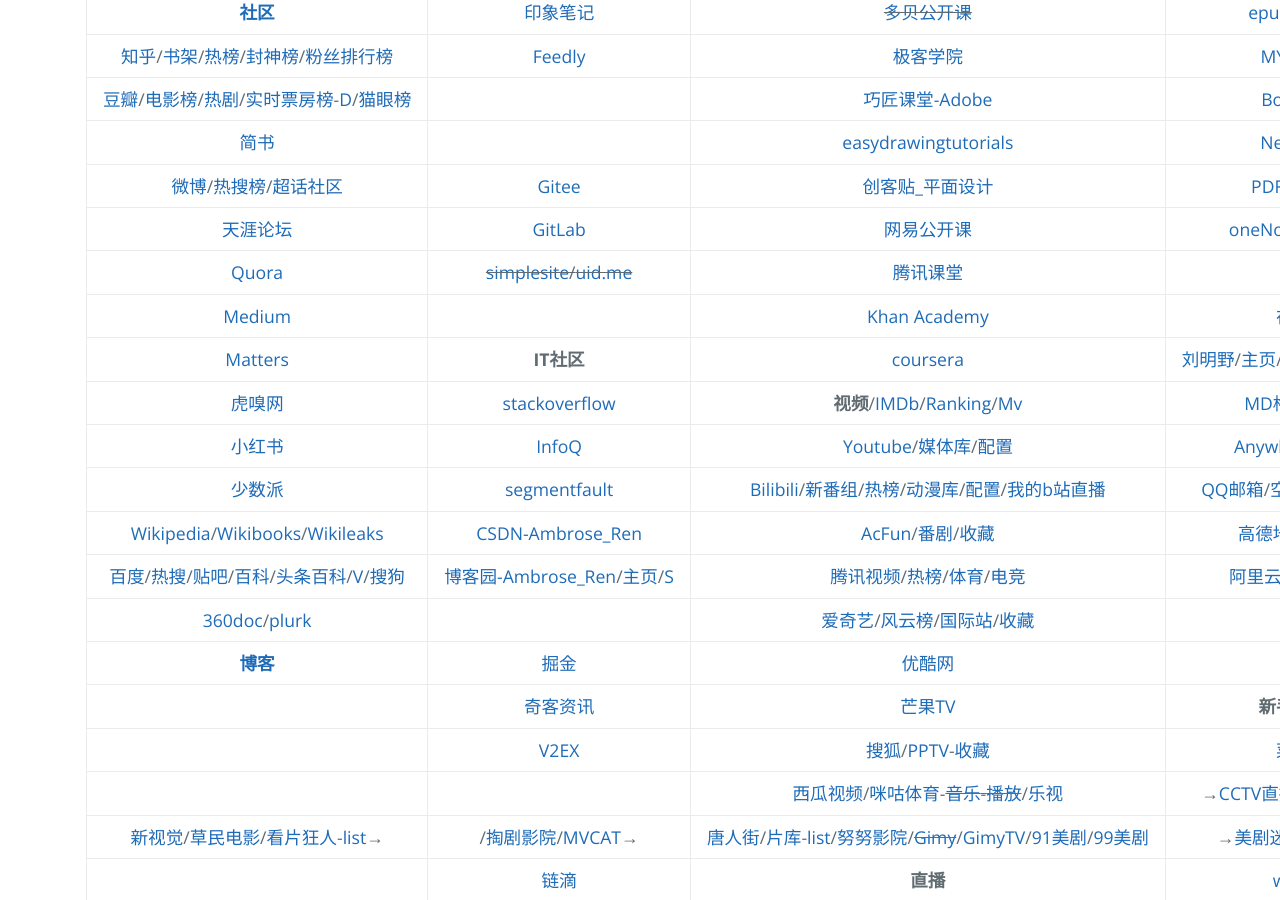
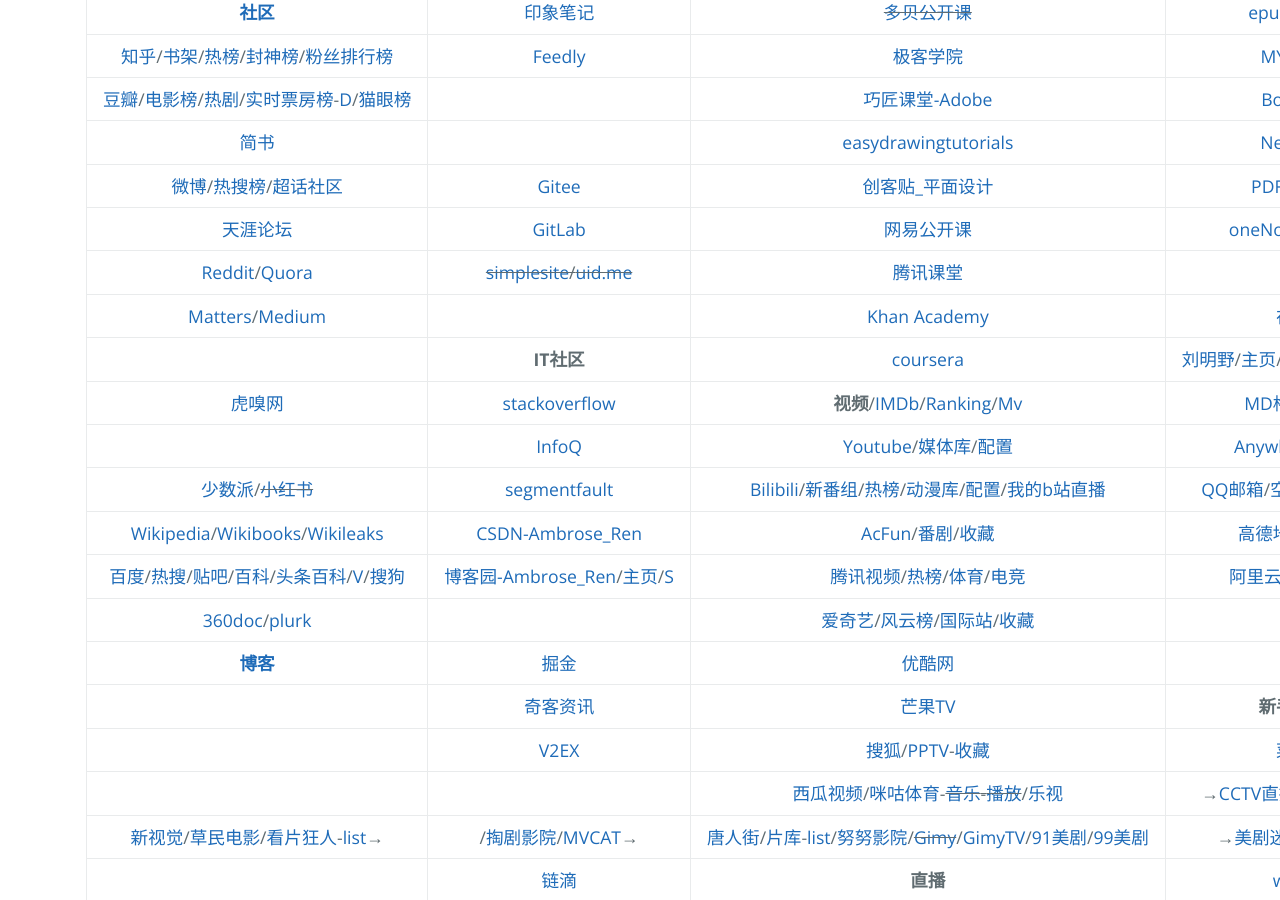
Before and after one commit to AmbroseRen/test, a Jekyll site: the page built from navigation.md, in a window 1280 px wide and 900 px high, scrolled down 403 px. Built offline with Jekyll 4.4.1, drawn with Linux system fonts in a browser that asks for light colours; our own code applies the rules of GitHub Pages for plain Markdown files; the repository's description, which GitHub fills in, is left out.

Commit message:
Update navigation.md

```diff
--- a/navigation.md
+++ b/navigation.md
@@ -36,12 +36,12 @@
 | [简书](https://www.jianshu.com/subscriptions#/timeline) | []() | [easydrawingtutorials](https://www.easydrawingtutorials.com/index.php/disney/81-draw-mickey-mouse) | [Neat Reader](https://www.neat-reader.cn/webapp#/) |
 | [微博](https://weibo.com/3626507391/follow)/[热搜榜](https://s.weibo.com/top/summary)/[超话社区](https://huati.weibo.cn/discovery/super) | [Gitee](https://gitee.com/) | [创客贴_平面设计](https://www.chuangkit.com/designtools/designindex) | [PDF在线阅读器](https://web.jisupdf.com/) |
 | [天涯论坛](https://bbs.tianya.cn/) | [GitLab](https://gitlab.com/ambroserencn) | [网易公开课](https://open.163.com/khan/) | [oneNote笔记本-微软](https://www.onenote.com/notebooks?auth=1&nf=1&fromAR=1) |
-| [Quora](https://www.quora.com/) | ~~[simplesite](http://ambroseren.simplesite.com/)/[uid.me](http://uid.me/ren_si1#)~~ | [腾讯课堂](https://ke.qq.com/) | [catbox](https://catbox.moe/user/login.php) |
-| [Medium](https://medium.com/) | []() | [Khan Academy](https://www.khanacademy.org/) | [在线翻译](https://fanyi.youdao.com/) |
-| [Matters](https://matters.news/) | __IT社区__ | [coursera](https://www.coursera.org/browse/computer-science) | [刘明野](https://tool.liumingye.cn/)/[主页](https://www.liumingye.cn/)/[PD](https://tool.liumingye.cn/password/)/[WP](https://tool.liumingye.cn/wallpaper/)/[St](Art/Shoot/index.md)/[F](Data/Fodder/index.md)/[IP](https://tool.liumingye.cn/ip/)/[麻将](https://tool.liumingye.cn/majiang/) |
+| [Reddit](https://www.reddit.com/)/[Quora](https://www.quora.com/) | ~~[simplesite](http://ambroseren.simplesite.com/)/[uid.me](http://uid.me/ren_si1#)~~ | [腾讯课堂](https://ke.qq.com/) | [catbox](https://catbox.moe/user/login.php) |
+| [Matters](https://matters.news/)/[Medium](https://medium.com/) | []() | [Khan Academy](https://www.khanacademy.org/) | [在线翻译](https://fanyi.youdao.com/) |
+| []() | __IT社区__ | [coursera](https://www.coursera.org/browse/computer-science) | [刘明野](https://tool.liumingye.cn/)/[主页](https://www.liumingye.cn/)/[PD](https://tool.liumingye.cn/password/)/[WP](https://tool.liumingye.cn/wallpaper/)/[St](Art/Shoot/index.md)/[F](Data/Fodder/index.md)/[IP](https://tool.liumingye.cn/ip/)/[麻将](https://tool.liumingye.cn/majiang/) |
 | [虎嗅网](https://www.huxiu.com/) | [stackoverflow](https://stackoverflow.com/) | __视频__/[IMDb](https://m.imdb.com/)/[Ranking](https://www.boxofficemojo.com/weekly/)/[Mv](Art/Movies/index.md) | [MD格式在线排版](https://md.phodal.com/) |
-| [小红书](https://www.xiaohongshu.com/explore) | [InfoQ](https://www.infoq.cn/) | [Youtube](https://www.youtube.com/)/[媒体库](https://www.youtube.com/feed/library)/[配置](https://studio.youtube.com/video/LupojaPC1wc/livestreaming) | [AnywhereAnything](http://lackar.com/aa/) |
-| [少数派](https://sspai.com/) | [segmentfault](https://segmentfault.com/u/ambroseren/users/following) | [Bilibili](https://space.bilibili.com/352834482/fans/follow)/[新番组](https://bgm.liumingye.cn/)/[热榜](https://www.bilibili.com/v/popular/rank/all)/[动漫库](Art/Animes/index.md)/[配置](https://link.bilibili.com/p/center/index#/my-room/start-live)/[我的b站直播](https://live.bilibili.com/22653502) | [QQ邮箱](https://mail.qq.com/)/[空间](https://user.qzone.qq.com/1056008502)/[万年历](https://wannianrili.bmcx.com/)/[12306](https://kyfw.12306.cn/otn/leftTicket/init) |
+| []() | [InfoQ](https://www.infoq.cn/) | [Youtube](https://www.youtube.com/)/[媒体库](https://www.youtube.com/feed/library)/[配置](https://studio.youtube.com/video/LupojaPC1wc/livestreaming) | [AnywhereAnything](http://lackar.com/aa/) |
+| [少数派](https://sspai.com/)/~~[小红书](https://www.xiaohongshu.com/explore)~~ | [segmentfault](https://segmentfault.com/u/ambroseren/users/following) | [Bilibili](https://space.bilibili.com/352834482/fans/follow)/[新番组](https://bgm.liumingye.cn/)/[热榜](https://www.bilibili.com/v/popular/rank/all)/[动漫库](Art/Animes/index.md)/[配置](https://link.bilibili.com/p/center/index#/my-room/start-live)/[我的b站直播](https://live.bilibili.com/22653502) | [QQ邮箱](https://mail.qq.com/)/[空间](https://user.qzone.qq.com/1056008502)/[万年历](https://wannianrili.bmcx.com/)/[12306](https://kyfw.12306.cn/otn/leftTicket/init) |
 | [Wikipedia](https://www.wikipedia.org/)/[Wikibooks](https://www.wikibooks.org/)/[Wikileaks](https://wikileaks.org/What-is-WikiLeaks.html) | [CSDN-Ambrose_Ren](https://blog.csdn.net/Ambrose_Ren) | [AcFun](https://www.acfun.cn/)/[番剧](https://www.acfun.cn/bangumilist)/[收藏](https://www.acfun.cn/member/favourite) | [高德地图](https://www.amap.com/)/[百度地图](https://map.baidu.com/) |
 | [百度](https://www.baidu.com/)/[热搜](https://top.baidu.com/board)/[贴吧](https://tieba.baidu.com/index.html)/[百科](https://baike.baidu.com/usercenter/lemmas#favorites)/[头条百科](https://www.baike.com/)/[V](https://baike.baidu.com/vbaike#gallary)/[搜狗](https://top.sogou.com/) | [博客园-Ambrose_Ren](https://www.cnblogs.com/rensi/)/[主页](https://home.cnblogs.com/u/rensi/)/[S](https://zzk.cnblogs.com/s/blogpost) | [腾讯视频](https://v.qq.com/biu/u/playlist)/[热榜](https://v.qq.com/biu/ranks/?t=hotsearch)/[体育](https://live.qq.com/match)/[电竞](https://egame.qq.com/gamelist) | [阿里云盘](https://www.aliyundrive.com/drive/)/[百度网盘](https://pan.baidu.com/disk/home)/[C](Data/Clouder.md) |
 | [360doc](http://www.360doc.com/mycontacts.aspx)/[plurk](https://www.plurk.com/AmbroseRenCN) | []() | [爱奇艺](https://www.iqiyi.com/u/fav)/[风云榜](https://www.iqiyi.com/ranks1/home)/[国际站](https://www.iq.com/)/[收藏](https://www.iq.com/personal?type=favorite) | []() |
```
